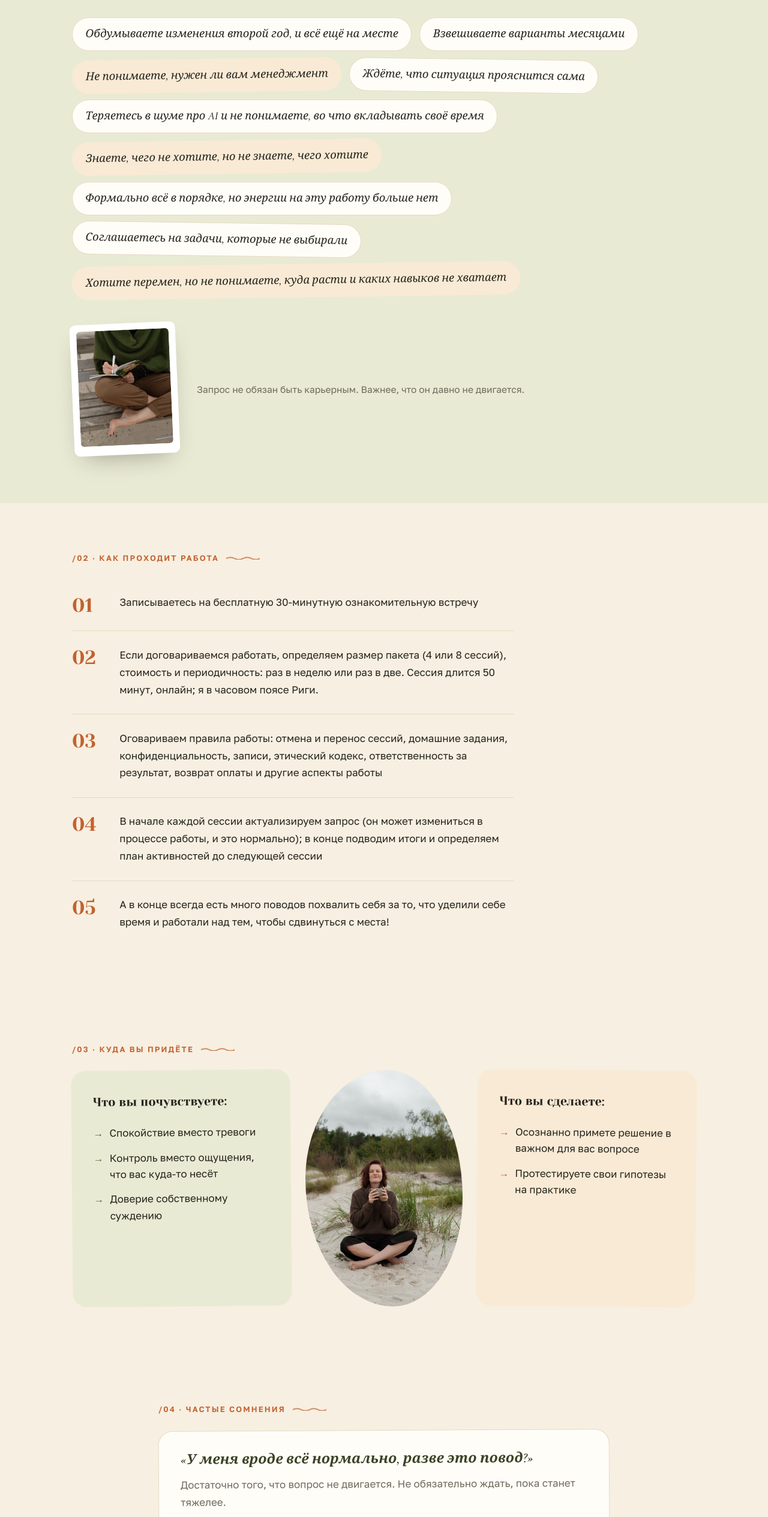
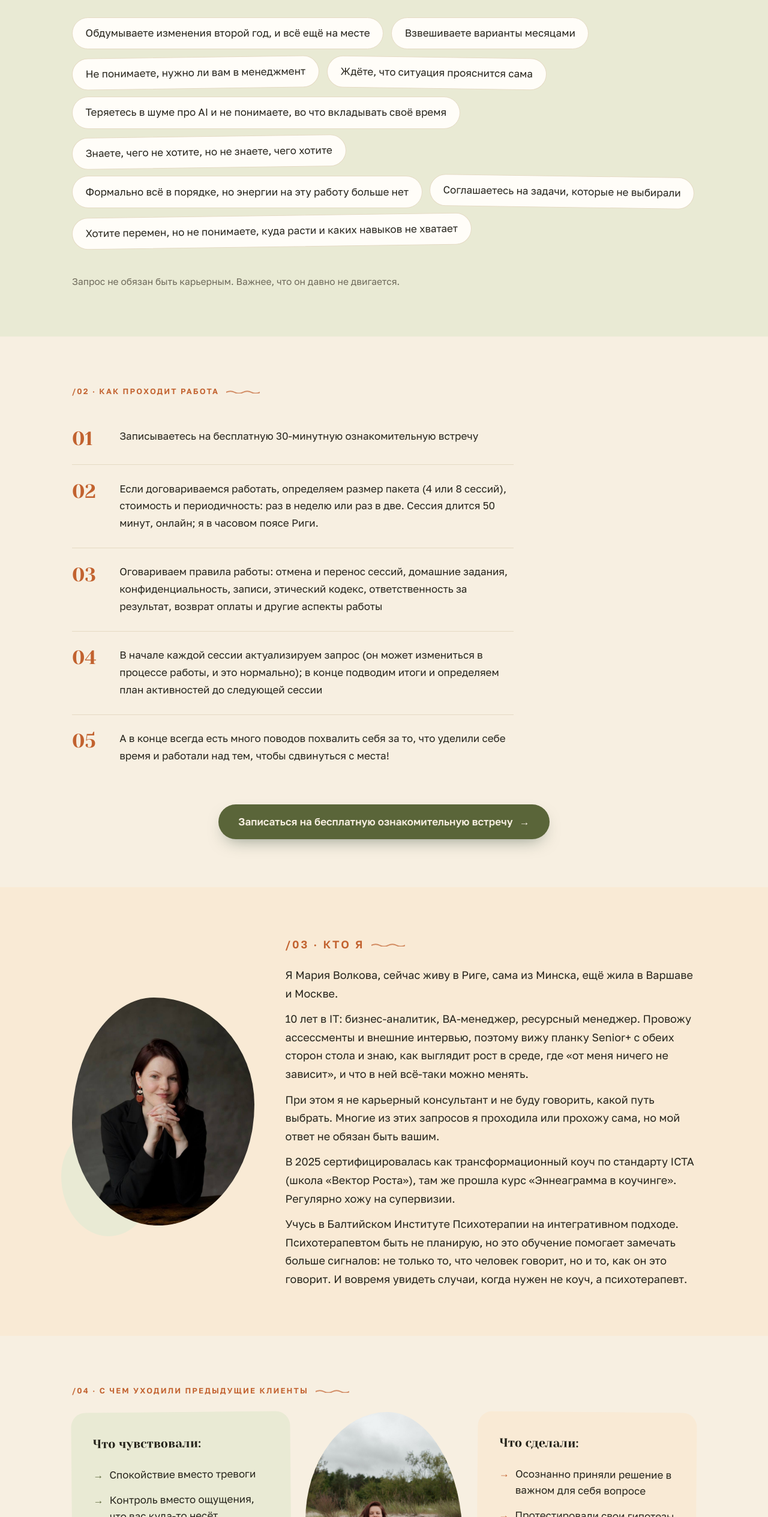
Before and after one commit to voucoach/landing, a plain HTML site: page index.html in a window 1280 px wide. Shown: the part 1161-3690 px from the top of the page at 60% size. Drawn offline with nearby package versions, Linux system fonts and the light colour scheme.

Commit message:
Restructure sections, merge bio with credibility, add mid-page CTA

```diff
--- a/index.html
+++ b/index.html
@@ -56,7 +56,6 @@
     margin: 0 auto;
     padding: 0 1.5rem;
   }
-  .narrow { max-width: 50rem; }
 
   section { padding: 5rem 0; position: relative; }
 
@@ -366,20 +365,6 @@
   .diag { background: var(--green-tint); }
   .diag h2 { max-width: 30ch; }
 
-  .diag-foot {
-    display: flex;
-    flex-wrap: wrap;
-    align-items: center;
-    gap: 2rem;
-    margin-top: 2.75rem;
-  }
-
-  .diag-photo {
-    flex: none;
-    width: 11rem;
-    transform: rotate(-2.5deg);
-  }
-
   .diag-note {
     font-size: 0.9688rem;
     line-height: 1.6;
@@ -422,10 +407,8 @@
     gap: 0.8rem;
   }
   .q-cloud li {
-    font-family: var(--accent-italic);
-    font-style: italic;
-    font-weight: 500;
-    font-size: 1.15rem;
+    font-family: var(--sans);
+    font-size: 1.0625rem;
     padding: 0.7rem 1.35rem;
     border-radius: 999px;
     background: var(--card);
@@ -433,7 +416,7 @@
     transition: transform 0.25s ease, border-color 0.25s ease;
   }
   .q-cloud li:hover { transform: translateY(-3px) rotate(-1.5deg); border-color: var(--terra); }
-  .q-cloud li:nth-child(3n) { background: var(--peach-soft); border-color: transparent; transform: rotate(-0.8deg); }
+  .q-cloud li:nth-child(3n) { transform: rotate(-0.8deg); }
   .q-cloud li:nth-child(4n) { transform: rotate(0.8deg); }
 
   .stat-line {
@@ -515,29 +498,6 @@
     transition: border-radius 0.6s ease;
   }
   .arrive-photo:hover img { border-radius: 44% 56% 52% 48% / 54% 46% 54% 46%; }
-
-  /* ---------- Doubts ---------- */
-
-  .doubt {
-    background: var(--card);
-    border: 1px solid var(--line);
-    border-radius: var(--radius);
-    padding: 2rem 2.25rem;
-    margin-bottom: 1.25rem;
-  }
-  .doubt:nth-child(odd) { transform: rotate(0.3deg); }
-  .doubt:nth-child(even) { transform: rotate(-0.3deg); }
-  .doubt:last-child { margin-bottom: 0; }
-  .doubt h3 {
-    font-family: var(--accent-italic);
-    font-style: italic;
-    font-weight: 600;
-    font-size: 1.45rem;
-    line-height: 1.35;
-    margin-bottom: 0.75rem;
-    color: var(--green-deep);
-  }
-  .doubt p { color: var(--muted); }
 
   /* ---------- Old way ---------- */
 
@@ -666,12 +626,9 @@
   @media (max-width: 46rem) {
     section { padding: 3.5rem 0; }
     .hero { padding: 4rem 0 3.5rem; }
-    .diag-foot { flex-direction: column; align-items: flex-start; gap: 1.25rem; margin-top: 2rem; }
-    .diag-photo { width: 9rem; }
     .get-grid, .oldway-grid { grid-template-columns: 1fr; }
     .btn { width: 100%; justify-content: center; }
     .hero-points li { flex-basis: 100%; }
-    .q-cloud li { font-size: 1.05rem; }
     .gallery-strip { gap: 1.25rem; }
     .gallery-strip .polaroid { flex: 0 1 42%; }
   }
@@ -730,7 +687,7 @@
       <ul class="q-cloud">
         <li>Обдумываете изменения второй год, и всё ещё на месте</li>
         <li>Взвешиваете варианты месяцами</li>
-        <li>Не понимаете, нужен ли вам менеджмент</li>
+        <li>Не понимаете, нужно ли вам в менеджмент</li>
         <li>Ждёте, что ситуация прояснится сама</li>
         <li>Теряетесь в шуме про AI и не понимаете, во что вкладывать своё время</li>
         <li>Знаете, чего не хотите, но не знаете, чего хотите</li>
@@ -738,12 +695,7 @@
         <li>Соглашаетесь на задачи, которые не выбирали</li>
         <li>Хотите перемен, но не понимаете, куда расти и каких навыков не хватает</li>
       </ul>
-      <div class="diag-foot">
-        <figure class="polaroid diag-photo" data-optional>
-          <img src="images/notebook.jpg" alt="Записи в блокноте: вопросы к себе">
-        </figure>
-        <p class="diag-note" style="max-width: none;">Запрос не обязан быть карьерным. Важнее, что он давно не двигается.</p>
-      </div>
+      <p class="diag-note" style="max-width: none; margin-top: 2.75rem;">Запрос не обязан быть карьерным. Важнее, что он давно не двигается.</p>
     </div>
   </section>
 
@@ -758,16 +710,34 @@
         <li><span>В начале каждой сессии актуализируем запрос (он может измениться в процессе работы, и это нормально); в конце подводим итоги и определяем план активностей до следующей сессии</span></li>
         <li><span>А в конце всегда есть много поводов похвалить себя за то, что уделили себе время и работали над тем, чтобы сдвинуться с места!</span></li>
       </ol>
+      <p style="text-align: center; margin-top: 2.5rem;"><a class="btn" href="https://t.me/voukava">Записаться на бесплатную ознакомительную встречу <span class="arr">→</span></a></p>
     </div>
   </section>
 
-  <!-- 6. Where you arrive -->
+  <!-- 4. Who's behind this -->
+  <section class="bio reveal">
+    <div class="wrap">
+      <figure class="bio-photo">
+        <img src="images/portrait-studio.jpg" alt="Мария, трансформационный коуч ICTA">
+      </figure>
+      <div class="bio-text">
+        <p class="sec-num">/03 · Кто я</p>
+        <p>Я Мария Волкова, сейчас живу в Риге, сама из Минска, ещё жила в Варшаве и Москве.</p>
+        <p>10 лет в IT: бизнес-аналитик, BA-менеджер, ресурсный менеджер. Провожу ассессменты и внешние интервью, поэтому вижу планку Senior+ с обеих сторон стола и знаю, как выглядит рост в среде, где «от меня ничего не зависит», и что в ней всё-таки можно менять.</p>
+        <p>При этом я не карьерный консультант и не буду говорить, какой путь выбрать. Многие из этих запросов я проходила или прохожу сама, но мой ответ не обязан быть вашим.</p>
+        <p>В 2025 сертифицировалась как трансформационный коуч по стандарту ICTA (школа «Вектор Роста»), там же прошла курс «Эннеаграмма в коучинге». Регулярно хожу на супервизии.</p>
+        <p>Учусь в Балтийском Институте Психотерапии на интегративном подходе. Психотерапевтом быть не планирую, но это обучение помогает замечать больше сигналов: не только то, что человек говорит, но и то, как он это говорит. И вовремя увидеть случаи, когда нужен не коуч, а психотерапевт.</p>
+      </div>
+    </div>
+  </section>
+
+  <!-- 5. Where you arrive -->
   <section class="reveal">
     <div class="wrap">
-      <p class="sec-num">/03 · Куда вы придёте</p>
+      <p class="sec-num">/04 · С чем уходили предыдущие клиенты</p>
       <div class="arrive-cols" id="arriveCols">
         <div class="arrive-card feel">
-          <h3>Что вы почувствуете:</h3>
+          <h3>Что чувствовали:</h3>
           <ul>
             <li>Спокойствие вместо тревоги</li>
             <li>Контроль вместо ощущения, что вас куда-то несёт</li>
@@ -778,37 +748,17 @@
           <img src="images/calm.jpg" alt="Спокойствие: с кружкой чая среди дюн">
         </figure>
         <div class="arrive-card act">
-          <h3>Что вы сделаете:</h3>
+          <h3>Что сделали:</h3>
           <ul>
-            <li>Осознанно примете решение в важном для вас вопросе</li>
-            <li>Протестируете свои гипотезы на практике</li>
+            <li>Осознанно приняли решение в важном для себя вопросе</li>
+            <li>Протестировали свои гипотезы на практике</li>
           </ul>
         </div>
       </div>
     </div>
   </section>
 
-  <!-- 7. Your doubts, answered -->
-  <section class="reveal">
-    <div class="wrap narrow">
-      <p class="sec-num">/04 · Частые сомнения</p>
-      <div class="doubt">
-        <h3>«У меня вроде всё нормально, разве это повод?»</h3>
-        <p>Достаточно того, что вопрос не двигается. Не обязательно ждать, пока станет тяжелее.</p>
-      </div>
-      <div class="doubt">
-        <h3>«Почему именно вам доверить такой важный вопрос?»</h3>
-        <p>Со мной не придётся объяснять контекст с нуля. 10 лет в IT, сейчас Business Analysis Manager: я проводила ассессменты и внешние интервью, то есть видела планку Senior+ с обеих сторон стола. Я знаю, как выглядит рост в среде, где «от меня ничего не зависит», и что в ней всё-таки можно менять.</p>
-        <p>При этом я не карьерный консультант и не буду говорить, какой путь выбрать. Многие из этих запросов я проходила или прохожу сама, но мой ответ не обязан быть вашим. Сертифицирована по стандартам коучинговой ассоциации ICTA, регулярно хожу на супервизии.</p>
-      </div>
-      <div class="doubt">
-        <h3>«Я плачу за ясность и план, но без гарантии повышения или новой роли, стоит ли оно того?»</h3>
-        <p>Конкретный внешний результат зависит от ваших действий и внешних условий. Но вы получаете реалистичный план и понимание своих ресурсов и ограничений: то, с чего вообще можно начать двигаться.</p>
-      </div>
-    </div>
-  </section>
-
-  <!-- 8. Why not the old way -->
+  <!-- 6. Why not the old way -->
   <section class="reveal">
     <div class="wrap">
       <p class="sec-num">/05 · Почему не привычные способы</p>
@@ -840,23 +790,7 @@
     </div>
   </section>
 
-  <!-- 8b. Who's behind this -->
-  <section class="bio reveal">
-    <div class="wrap">
-      <figure class="bio-photo">
-        <img src="images/portrait-studio.jpg" alt="Мария, трансформационный коуч ICTA">
-      </figure>
-      <div class="bio-text">
-        <p class="sec-num">/06 · Кто ведёт сессии</p>
-        <p>Я Мария Волкова, сейчас живу в Риге, сама из Минска, ещё жила в Варшаве и Москве.</p>
-        <p>10 лет в IT: бизнес-аналитик, BA-менеджер, ресурсный менеджер. Провожу ассессменты и внешние интервью, поэтому хорошо представляю, как выглядит планка Senior+ изнутри.</p>
-        <p>В 2025 сертифицировалась как трансформационный коуч по стандарту ICTA (школа «Вектор Роста»), там же прошла курс «Эннеаграмма в коучинге». Регулярно хожу на супервизии.</p>
-        <p>Учусь в Балтийском Институте Психотерапии на интегративном подходе. Психотерапевтом быть не планирую, но это обучение помогает замечать больше сигналов: не только то, что человек говорит, но и то, как он это говорит. И вовремя увидеть случаи, когда нужен не коуч, а психотерапевт.</p>
-      </div>
-    </div>
-  </section>
-
-  <div class="wave" aria-hidden="true" style="background: var(--peach-soft);"><svg viewBox="0 0 1440 52" preserveAspectRatio="none"><path d="M0,26 C180,52 360,0 540,26 C720,52 900,0 1080,26 C1260,52 1350,13 1440,26 L1440,52 L0,52 Z" fill="#3A4224"/></svg></div>
+  <div class="wave" aria-hidden="true"><svg viewBox="0 0 1440 52" preserveAspectRatio="none"><path d="M0,26 C180,52 360,0 540,26 C720,52 900,0 1080,26 C1260,52 1350,13 1440,26 L1440,52 L0,52 Z" fill="#3A4224"/></svg></div>
 
   <!-- 9. The action -->
   <section class="final reveal" style="padding-top: 4.5rem;">
```
